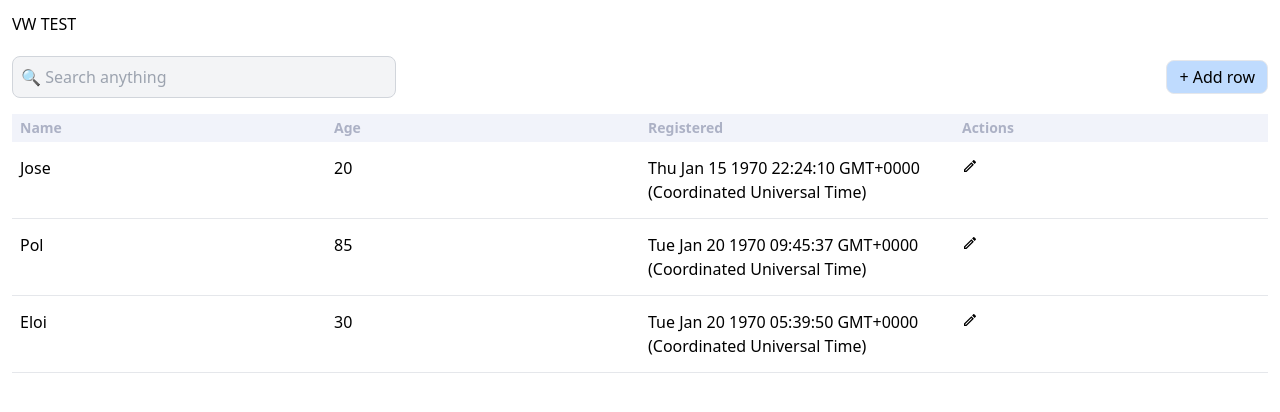
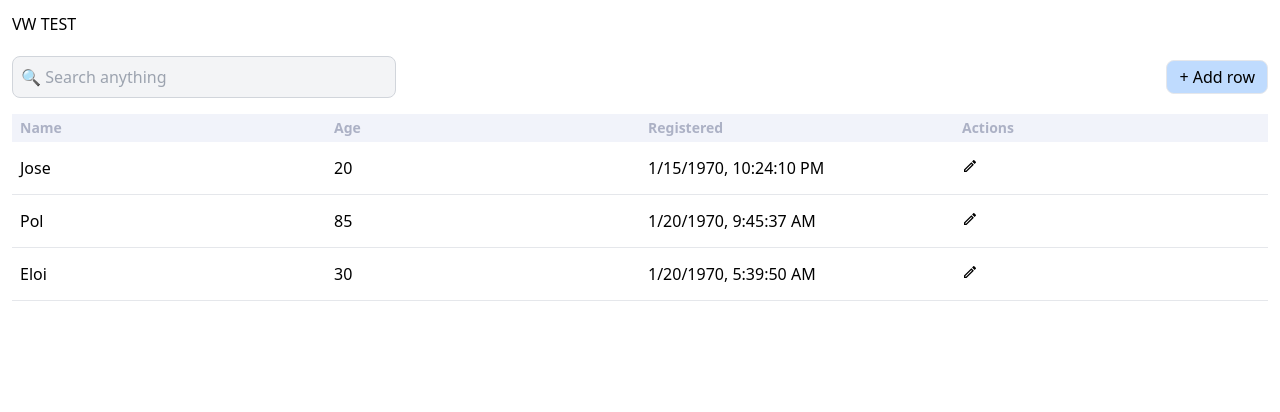
Before and after one commit to MarcViladot/vw_test, a React (Vite) app: page / in a window 1280 px wide. Shown: the top 412 px of the page. Built offline with nearby package versions, Linux system fonts and the light colour scheme; some icons are missing.

Commit message:
feat(DataTable): add cell renderers

```diff
--- a/src/App.tsx
+++ b/src/App.tsx
@@ -17,7 +17,12 @@ function App() {
     columnDefs: [
       { headerName: 'Name', field: 'name', type: 'text' },
       { headerName: 'Age', field: 'age', type: 'number' },
-      { headerName: 'Registered', field: 'registered', type: 'date' },
+      {
+        headerName: 'Registered',
+        field: 'registered',
+        type: 'date',
+        cellRenderer: (date: Date) => date.toLocaleString(),
+      },
     ],
     onRowEdit: (values) => {
       console.log(values);
--- a/src/components/DataTable/components/EditableRow.tsx
+++ b/src/components/DataTable/components/EditableRow.tsx
@@ -1,6 +1,6 @@
 import React, { FC, useState } from 'react';
 import { Formik } from 'formik';
-import { TableBodyCell } from '@/components/DataTable/components/TableBodyCell';
+import { TableBodyCell, TableBodyCellRenderer } from '@/components/DataTable/components/TableBodyCell';
 import { MdOutlineEdit } from 'react-icons/md';
 import { GiCancel, GiConfirmed } from 'react-icons/gi';
 import { ColType, RowValues } from '../types';
@@ -27,9 +27,9 @@ export const EditableRow = <T,>({ onSubmit, rowValues, initialValues, editing, o
       }}>
       {(formik) => (
         <div className={'table-row'}>
-          {rowValues.map(({ field, value, type }, i) => (
-            <TableBodyCell key={i}>
-              {isEditing ? (
+          {rowValues.map(({ field, value, type, cellRenderer }, i) =>
+            isEditing ? (
+              <TableBodyCell key={i}>
                 <EditableInput
                   colType={type}
                   // @ts-expect-error
@@ -38,11 +38,11 @@ export const EditableRow = <T,>({ onSubmit, rowValues, initialValues, editing, o
                     formik.setFieldValue(field as string, value);
                   }}
                 />
-              ) : (
-                <>{String(value)}</>
-              )}
-            </TableBodyCell>
-          ))}
+              </TableBodyCell>
+            ) : (
+              <TableBodyCellRenderer value={value} key={i} cellRenderer={cellRenderer} />
+            )
+          )}
           <div className={'table-cell border-b py-3.5 px-2 cursor-pointer'}>
             <div className={'flex gap-3 items-center'}>
               {!isEditing ? (
--- a/src/components/DataTable/components/NewRow.tsx
+++ b/src/components/DataTable/components/NewRow.tsx
@@ -11,7 +11,7 @@ interface Props<T> {
 
 export const NewRow = <T,>({ columnDefs, newRow, onRowAdded, onCancel }: Props<T>) => {
   const rowValues: Array<RowValues<T>> = useMemo(
-    () => columnDefs.map((def) => ({ value: newRow[def.field], field: def.field, type: def.type })),
+    () => columnDefs.map(({ field, type }) => ({ value: newRow[field], field, type })),
     [newRow, columnDefs]
   );
 
--- a/src/components/DataTable/components/TableBody.tsx
+++ b/src/components/DataTable/components/TableBody.tsx
@@ -1,7 +1,7 @@
 import React, { useMemo } from 'react';
 import { useDataTableContext } from '../context/DataTableContext';
 import { ColumnDefs, RowValues } from '../types';
-import { TableBodyCell } from './TableBodyCell';
+import { TableBodyCell, TableBodyCellRenderer } from './TableBodyCell';
 import { EditableRow } from './EditableRow';
 import { NewRow } from '@/components/DataTable/components/NewRow';
 import { FaTrash } from 'react-icons/fa6';
@@ -41,7 +41,7 @@ const TableRow = <T,>({ data, columnDefs, rowIndex }: TableRowProps<T>) => {
   const { onRowEdit, onRowDeleted } = useDataTableContext();
 
   const rowValues: Array<RowValues<T>> = useMemo(
-    () => columnDefs.map((def) => ({ value: data[def.field], field: def.field, type: def.type })),
+    () => columnDefs.map(({ field, type, cellRenderer }) => ({ value: data[field], field, type, cellRenderer })),
     [data, columnDefs]
   );
 
@@ -62,8 +62,8 @@ const TableRow = <T,>({ data, columnDefs, rowIndex }: TableRowProps<T>) => {
 
   return (
     <div className={'table-row'}>
-      {rowValues.map(({ field, value }, i) => (
-        <TableBodyCell key={i}>{String(value)}</TableBodyCell>
+      {rowValues.map(({ field, value, cellRenderer }, i) => (
+        <TableBodyCellRenderer key={i} value={value} cellRenderer={cellRenderer} />
       ))}
       {onRowDeleted && (
         <TableBodyCell>
--- a/src/components/DataTable/components/TableBodyCell.tsx
+++ b/src/components/DataTable/components/TableBodyCell.tsx
@@ -7,3 +7,14 @@ interface Props {
 export const TableBodyCell: FC<Props> = ({ children }) => {
   return <div className={'table-cell border-b py-3.5 px-2'}>{children}</div>;
 };
+
+interface TableBodyCellRendererProps {
+  value: unknown;
+  cellRenderer?: (value: unknown) => ReactNode;
+}
+
+export const TableBodyCellRenderer: FC<TableBodyCellRendererProps> = ({ value, cellRenderer }) => {
+  const cellValue = cellRenderer ? cellRenderer(value) : String(value);
+
+  return <TableBodyCell>{cellValue}</TableBodyCell>;
+};
--- a/src/components/DataTable/types/column.ts
+++ b/src/components/DataTable/types/column.ts
@@ -1,7 +1,11 @@
+import { ReactNode } from 'react';
+
 export type ColType = 'text' | 'number' | 'date';
 
 export interface ColumnDefs<T = unknown> {
   headerName: string;
   field: keyof T;
   type: ColType;
+  // eslint-disable-next-line @typescript-eslint/no-explicit-any
+  cellRenderer?: (value: any) => ReactNode;
 }
--- a/src/components/DataTable/types/row.ts
+++ b/src/components/DataTable/types/row.ts
@@ -1,7 +1,9 @@
 import { ColumnDefs } from './column';
+import { ReactNode } from 'react';
 
 export interface RowValues<T = unknown> {
   value: unknown;
   field: keyof T;
   type: ColumnDefs['type'];
+  cellRenderer?: (value: unknown) => ReactNode;
 }
```
